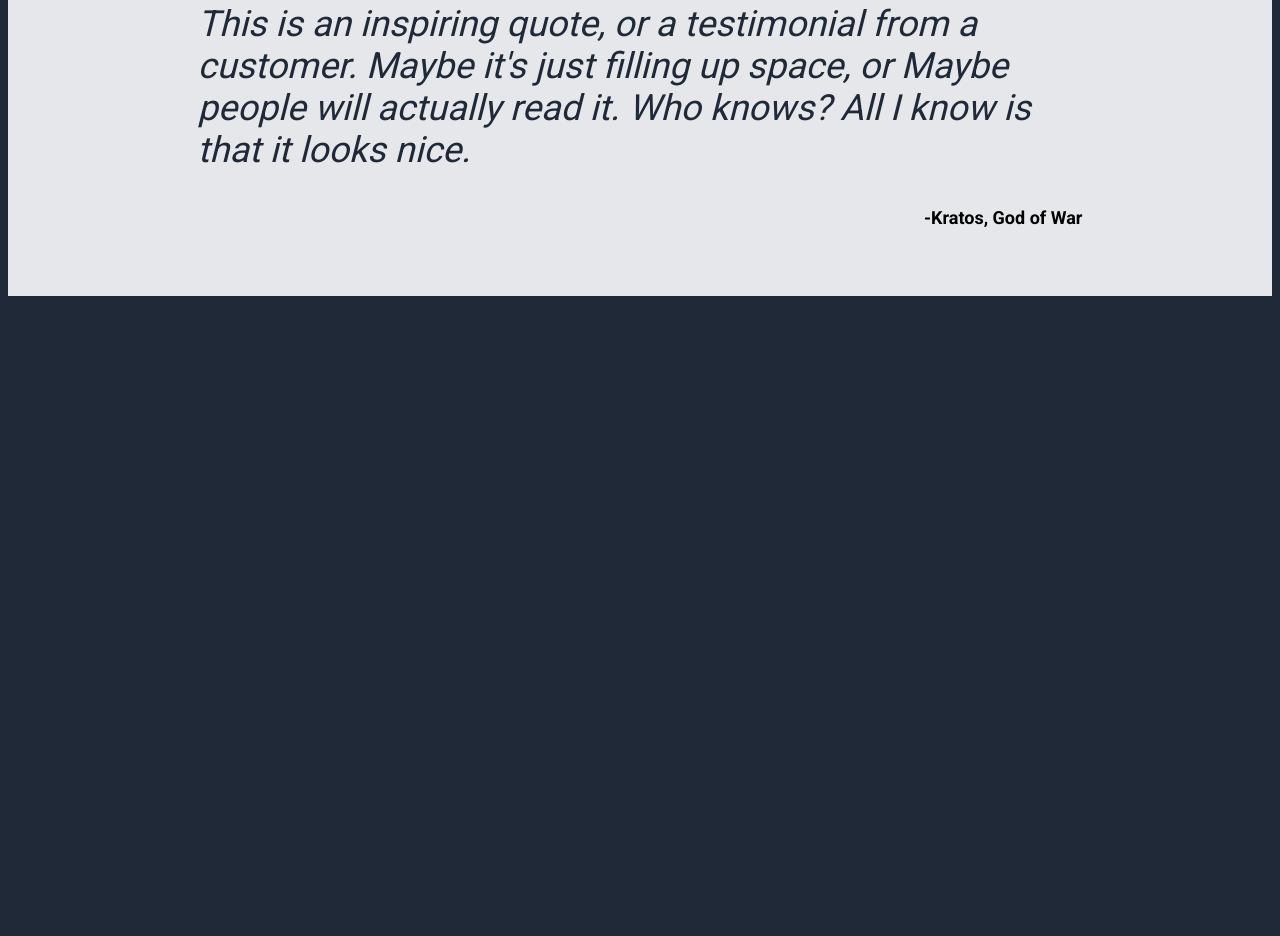
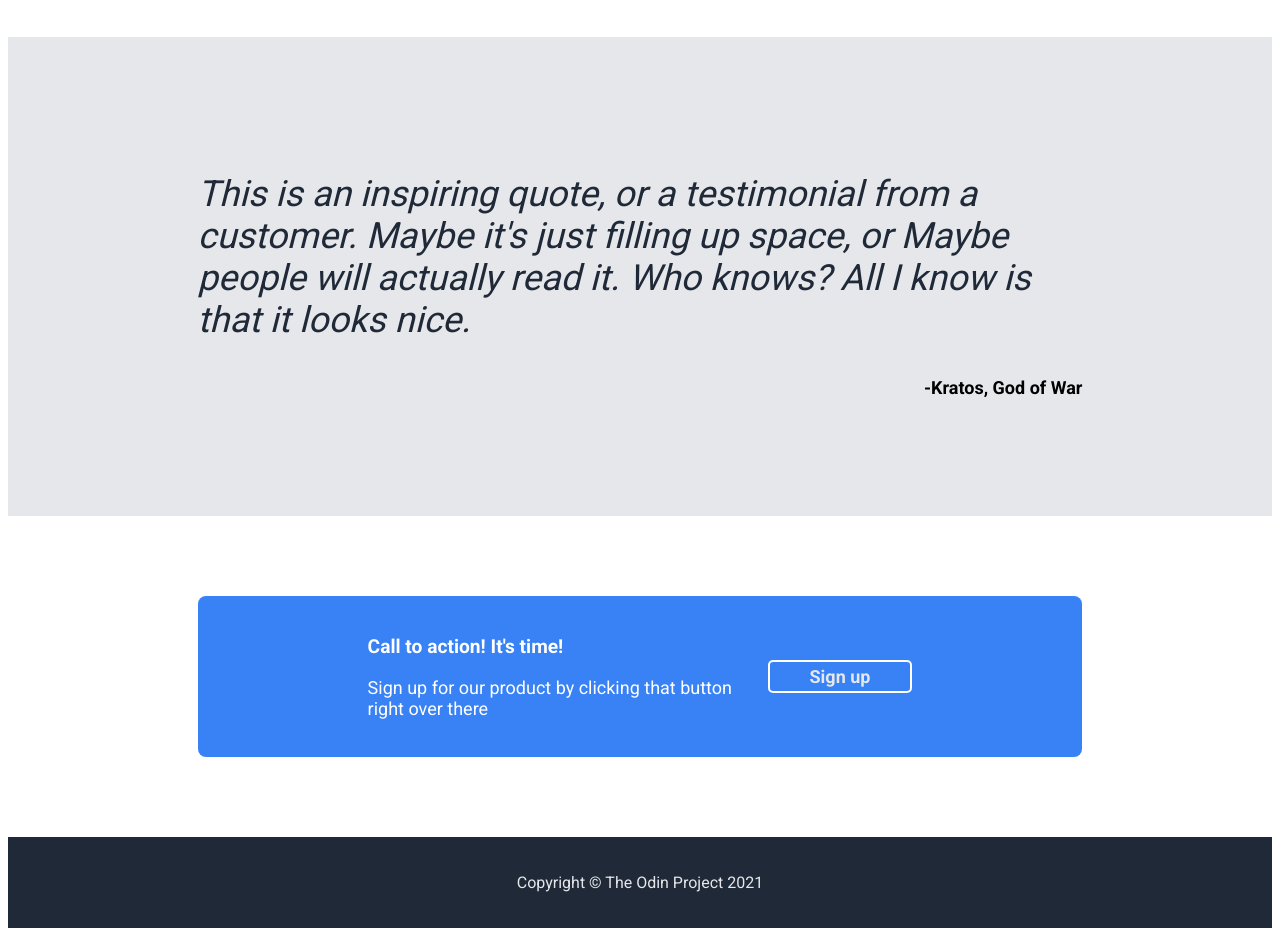
Before and after one commit to jstramigioli/TOP-Landing-Page, a plain HTML site: page index.html in a window 1280 px wide. Shown: the part 882-1818 px from the top of the page. Before the commit the page ends 1186 px from the top, so only its background shows below. Drawn offline with Linux system fonts and the light colour scheme.

Commit message:
Finished project

```diff
--- a/index.html
+++ b/index.html
@@ -72,9 +72,27 @@
             All I know is that it looks nice.</i></p>
         <p class="author">-Kratos, God of War</p>
     </div>
+<!-- End content 3-->
 
+<!-- Start content 4-->
+    <div class="content-4">
+        <div class="cont-4-text">
+            <p class="action-call">Call to action! It's time!</p>
+            <p class="indication">Sign up for our product by clicking
+                that button right over there</p>
+        </div>
+        <button class="signup white-border">Sign up</button>
+    </div>
 
-<!-- End content 3-->
+<!-- End content 4-->
+
+<!-- Start Bottom-->
+
+<div class="bottom">
+    <p>Copyright © The Odin Project 2021</p>
+</div>
+
+<!-- End Bottom-->
 
 </body>
 </html>
--- a/style.css
+++ b/style.css
@@ -1,5 +1,5 @@
 body {
-    background-color: #1F2937;
+    background-color: #ffffff;
     font-family: 'Roboto', sans-serif;
 
 }
@@ -16,9 +16,10 @@ button {
     color: #E5E7EB;
     padding-top: 10px;
     align-items: center;
-    margin-bottom: 100px;
-    margin-left: 15%;
-    margin-right: 15%;
+    padding-bottom: 100px;
+    padding-left: 15%;
+    padding-right: 15%;
+    background-color: #1F2937;
 }
 
 a {
@@ -43,9 +44,10 @@ a {
     justify-content: space-between;
     align-items: flex-start;
     height: 200px;
-    margin-left: 15%;
-    margin-right: 15%;
+    padding-left: 15%;
+    padding-right: 15%;
     padding-bottom: 50px;
+    background-color: #1F2937;
 }
 
 .content-1-text {
@@ -72,20 +74,21 @@ a {
 
 .signup {
     width: fit-content;
-    height: 35px;
     color: #E5E7EB;
     background-color: #3882F6;
     border-radius: 5px;
-    padding: 4px 20px;
+    padding: 4px 40px;
     font-size: small;
     font-weight: 700;
     border: none;
+    font-size: large;
+    flex-shrink: 0;
 }
 
 .main-image {
     width: auto;
     height: 100%;
-    flex-shrink: 0;
+
     object-fit: contain;
 }
 
@@ -99,8 +102,8 @@ a {
 
     padding-left: 15%;
     padding-right: 15%;
-    padding-top: 20px;
-    padding-bottom: 20px;
+    padding-top: 80px;
+    padding-bottom: 80px;
 }
 
 .random-information {
@@ -139,8 +142,8 @@ a {
 .content-3 {
     padding-left: 15%;
     padding-right: 15%;
-    padding-top: 50px;
-    padding-bottom: 50px;
+    padding-top: 100px;
+    padding-bottom: 100px;
     background-color: #E5E7EB;
 }
 
@@ -154,3 +157,45 @@ a {
     font-weight: bolder;
     text-align: right;
 }
+
+/* End content3*/
+
+/* Start content4 */
+
+.content-4 {
+    margin: 80px 15%;
+    background-color: #3882F6;
+    border-radius: 8px;
+    padding: 20px 170px;
+    display: flex;
+    justify-content: space-between;
+    align-items: center;
+}
+
+.action-call {
+    color: #ffffff;
+    font-size: larger;
+    font-weight: bold;
+}
+
+.indication {
+    color: #ffffff;
+    font-size: large;
+}
+
+.signup.white-border {
+
+    border: solid 2px #ffffff;
+}
+
+/* End content4*/
+
+/* Start Bottom */
+
+.bottom {
+    background-color: #1F2937;
+    color: #E5E7EB;
+    text-align: center;
+    padding-top: 20px;
+    padding-bottom: 20px;
+}
```
